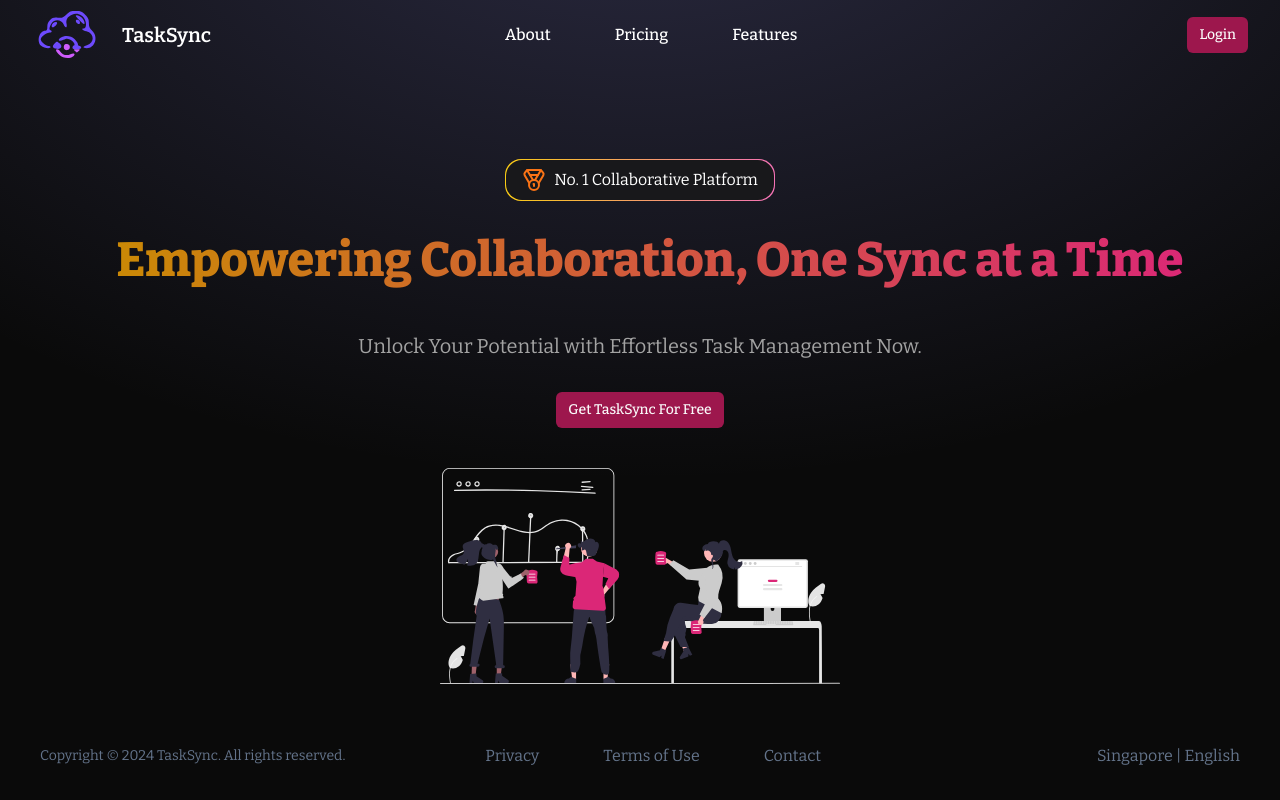
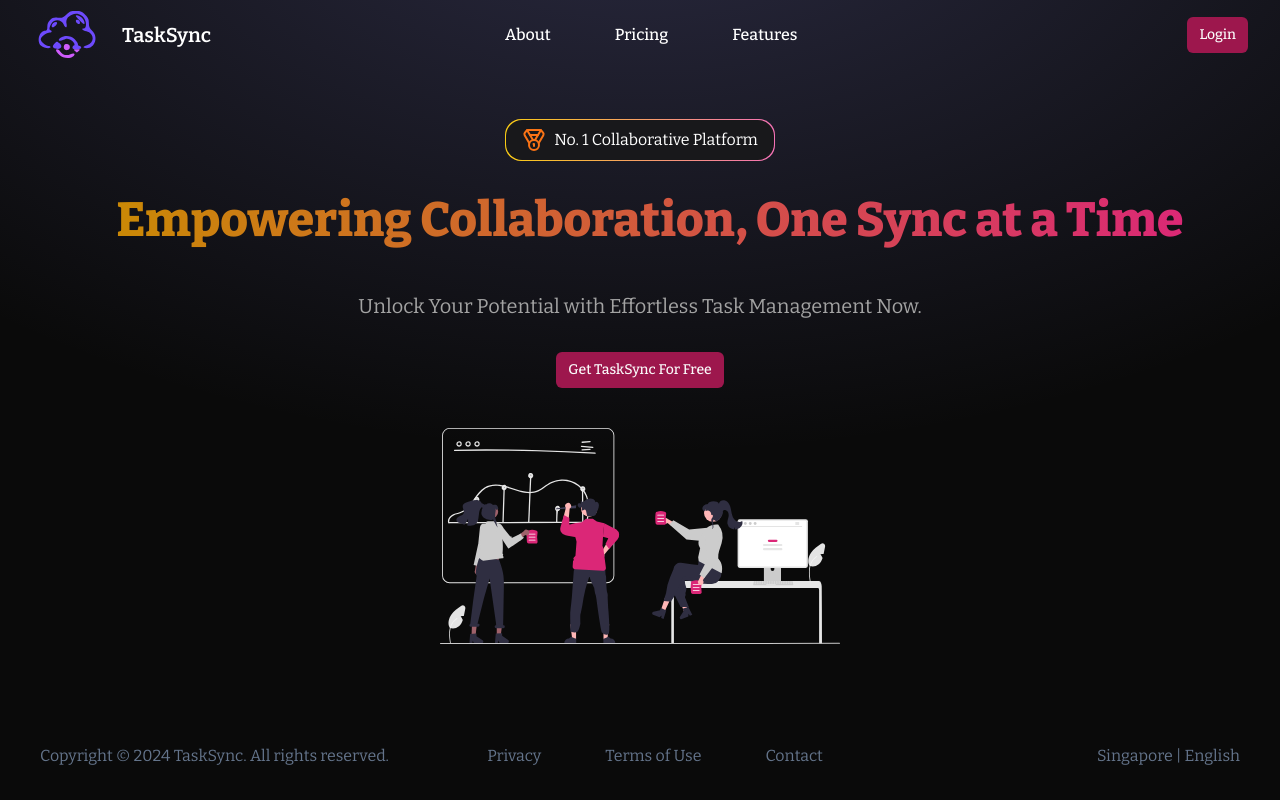
Before and after one commit to ehz0ah/TaskSync, a Next.js app in the folder tasksync/: page / in a window 1280 px wide. Built offline with nearby package versions, Linux system fonts and the light colour scheme.

Commit message:
Fix front page alignment issue

```diff
--- a/tasksync/app/(main)/_components/footer.tsx
+++ b/tasksync/app/(main)/_components/footer.tsx
@@ -2,11 +2,11 @@ import Link from "next/link";
 
 export const Footer = () => {
   return (
-        <footer className="fixed bottom-0 w-full text-slate-500 text-center py-8 flex justify-between items-center">
-        <p className="text-sm ml-10">
+    <footer className="bg-neutral-950 py-8 bottom-0 w-full text-slate-500 text-center flex justify-between items-center">
+      <p className="text-l ml-10">
         Copyright &copy; 2024 TaskSync. All rights reserved.
       </p>
-        <nav className="text-l hidden md:flex gap-x-16 mr-24 pr-10">
+      <nav className="text-l hidden md:flex gap-x-16 mr-24 pr-20">
         <Link href="/privacy">Privacy</Link>
         <Link href="/termsofuse">Terms of Use</Link>
         <Link href="/contact">Contact</Link>
--- a/tasksync/app/(main)/_components/header.tsx
+++ b/tasksync/app/(main)/_components/header.tsx
@@ -7,7 +7,7 @@ export const Header = () => {
     <header className="absolute top-0 left-0 w-full z-50">
       <div className="container mx-auto flex justify-between items-center">
         <Logo />
-            <nav className="text-md hidden md:flex gap-x-16 mr-24 text-white font-medium">
+        <nav className="hover:opacity-90 text-md hidden md:flex gap-x-16 mr-24 text-white font-medium">
           <Link href="/about">About</Link>
           <Link href="/pricing">Pricing</Link>
           <Link href="/features">Features</Link>
--- a/tasksync/app/(main)/layout.tsx
+++ b/tasksync/app/(main)/layout.tsx
@@ -3,10 +3,12 @@ import { Footer } from "./_components/footer";
 
 const MainLayout = ({ children }: { children: React.ReactNode }) => {
   return (
-    <div className="h-full">
-      <div className="absolute top-0 z-[-2] h-screen w-screen bg-neutral-950 bg-[radial-gradient(ellipse_80%_80%_at_50%_-20%,rgba(120,119,198,0.3),rgba(255,255,255,0))]"></div>
+    <div className="h-[calc(100%-2.75rem)] relative">
+      <div className="fixed top-0 z-[-2] h-[calc(100%-2.75rem)] w-screen bg-neutral-950 bg-[radial-gradient(ellipse_80%_80%_at_50%_-20%,rgba(120,119,198,0.3),rgba(255,255,255,0))]"></div>
       <Header />
-      <main className="pt-40 pb-20 ">{children}</main>
+      <main className="h-[calc(100%-2.75rem)] pt-[15vh] pb-20 ">
+        {children}
+      </main>
       <Footer />
     </div>
   );
--- a/tasksync/components/logo.tsx
+++ b/tasksync/components/logo.tsx
@@ -5,10 +5,12 @@ import Image from "next/image";
 export const Logo = () => {
   return (
     <Link href="/homepage">
-      <div className="hover:opacity-75 transition items-center hidden md:flex mr-0">
+      <div className="transition items-center hidden md:flex mr-0">
         {/* hidden by default, visible on medium screens and above */}
         <Image src="/logo2.svg" alt="logo2" height={70} width={70} />
-        <p className="text-xl text-white pb-2 ml-5 mt-2 font-semibold">TaskSync</p>
+        <p className="text-xl text-white pb-2 ml-5 mt-2 font-semibold">
+          TaskSync
+        </p>
       </div>
     </Link>
   );
```
Lines whose indentation alone changed are shown as unchanged.
